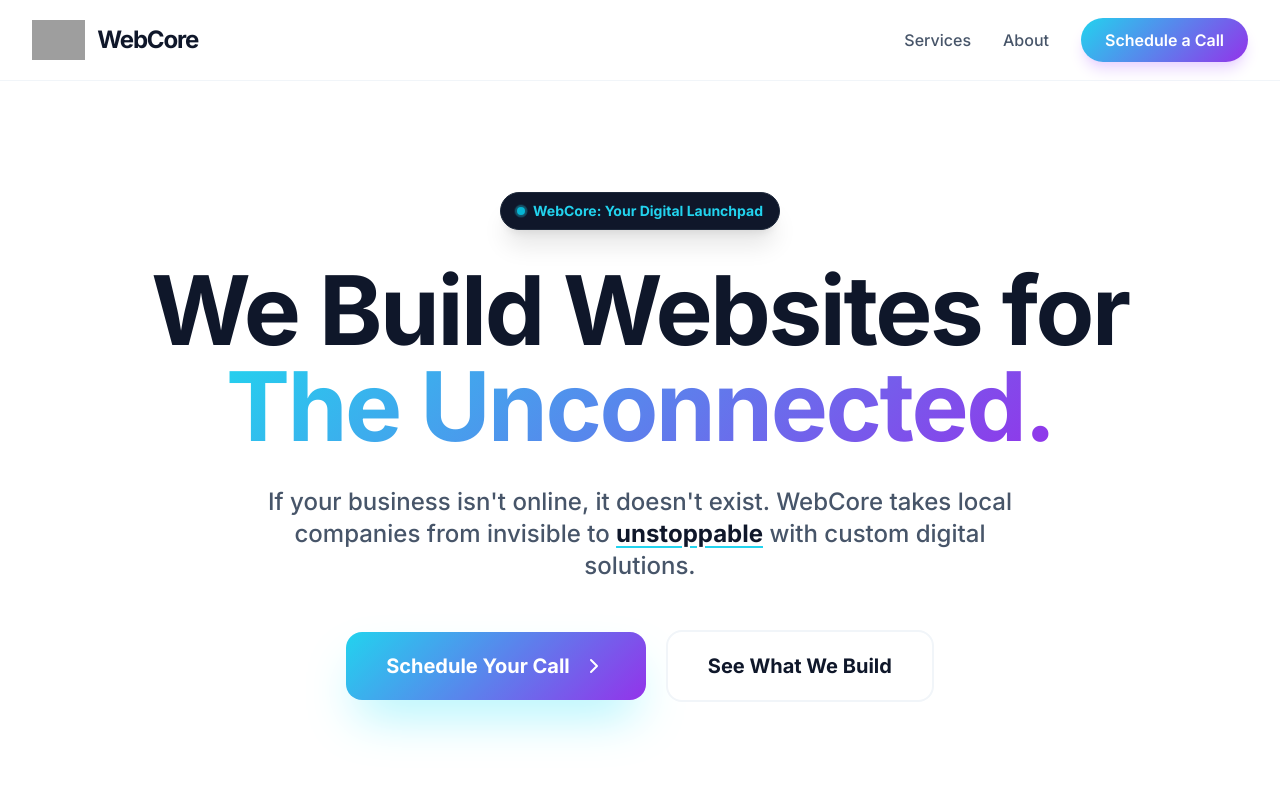
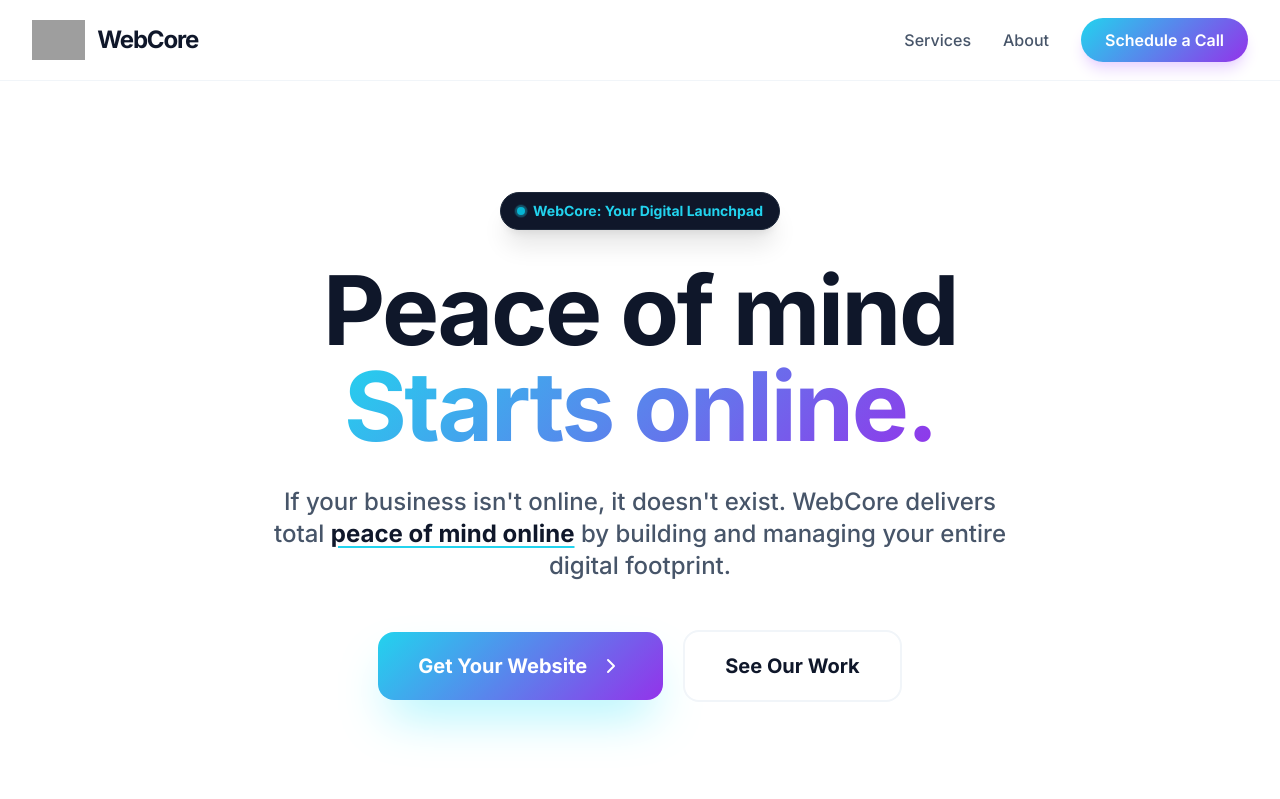
Before and after one commit to WebCore-host/webcore-site, a React (Vite) app: page / in a window 1280 px wide. Shown: the top 799 px of the page. Built offline with nearby package versions, Linux system fonts and the light colour scheme; grey boxes are pictures that could not be loaded.

Commit message:
Update Hero.tsx

```diff
--- a/components/Hero.tsx
+++ b/components/Hero.tsx
@@ -1,12 +1,10 @@
 
 import React from 'react';
-// Added missing Monitor import
 import { ChevronRight, Globe, Zap, Shield, Monitor } from 'lucide-react';
 
 const Hero: React.FC = () => {
   return (
     <section className="pt-32 pb-20 lg:pt-48 lg:pb-32 px-4 overflow-hidden relative">
-      {/* Subtle background decoration */}
       <div className="absolute top-0 left-1/2 -translate-x-1/2 w-full h-full -z-10 opacity-10 pointer-events-none">
         <div className="absolute top-20 left-10 w-72 h-72 bg-cyan-400 rounded-full blur-[120px]"></div>
         <div className="absolute bottom-20 right-10 w-72 h-72 bg-purple-500 rounded-full blur-[120px]"></div>
@@ -22,22 +20,21 @@ const Hero: React.FC = () => {
         </div>
 
         <h1 className="text-5xl lg:text-8xl font-black text-slate-900 mb-8 tracking-tight leading-[0.95]">
-          We Build Websites for<br />
-          <span className="gradient-text">The Unconnected.</span>
+          Peace of mind<br />
+          <span className="gradient-text">Starts online.</span>
         </h1>
 
         <p className="text-xl lg:text-2xl text-slate-600 max-w-3xl mx-auto mb-12 leading-relaxed font-medium">
-          If your business isn't online, it doesn't exist. WebCore takes local companies
-          from invisible to <span className="text-slate-900 font-bold underline decoration-cyan-400 underline-offset-4">unstoppable</span> with custom digital solutions.
+          If your business isn't online, it doesn't exist. WebCore delivers total <span className="text-slate-900 font-bold underline decoration-cyan-400 underline-offset-4">peace of mind online</span> by building and managing your entire digital footprint.
         </p>
 
         <div className="flex flex-col sm:flex-row items-center justify-center gap-5">
           <a href="#contact" className="w-full sm:w-auto gradient-bg text-white px-10 py-5 rounded-2xl font-black text-xl flex items-center justify-center gap-3 hover:scale-[1.02] active:scale-95 transition-all shadow-2xl shadow-cyan-200">
-            Schedule Your Call
+            Get Your Website
             <ChevronRight className="w-6 h-6" />
           </a>
           <a href="#services" className="w-full sm:w-auto bg-white text-slate-900 border-2 border-slate-100 px-10 py-5 rounded-2xl font-bold text-xl hover:bg-slate-50 hover:border-slate-200 transition-all">
-            See What We Build
+            See Our Work
           </a>
         </div>
 
```
